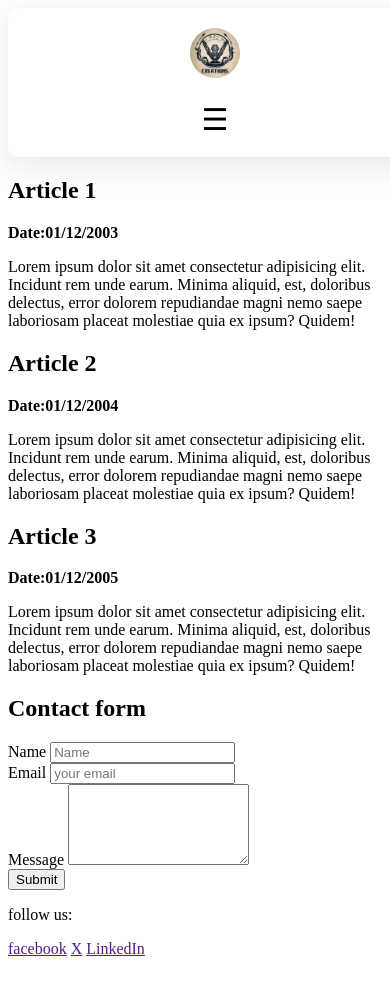
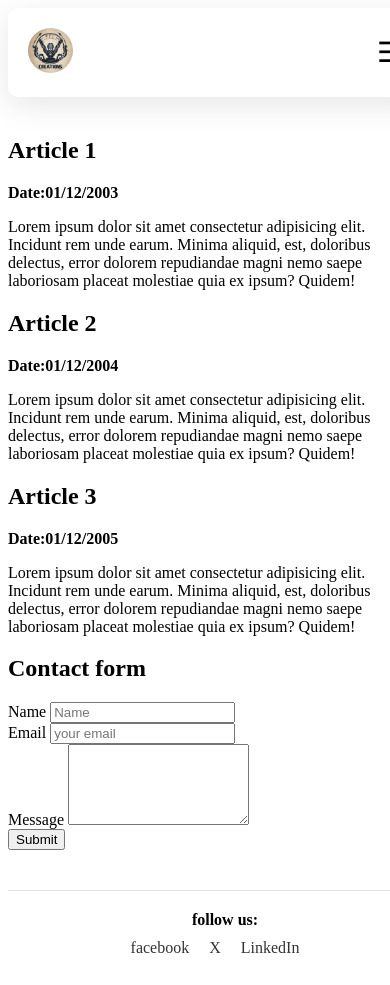
Before and after one commit to lamarana20/html-css-responsive-header-burger, a plain HTML site: page index.html in a window 390 px wide. Shown: the top 985 px of the page. Drawn offline with Linux system fonts and the light colour scheme.

Commit message:
update layout

```diff
--- a/index.html
+++ b/index.html
@@ -28,7 +28,7 @@
             <a href="">Register</a>
         </nav>
     </header>
-    <main>
+    <main class="main-content">
         <section>
             <article>
                 <h2>
@@ -39,7 +39,9 @@
                 </time>
                 <p>
 
-                    Lorem ipsum dolor sit amet consectetur adipisicing elit. Incidunt rem unde earum. Minima aliquid, est, doloribus delectus, error dolorem repudiandae magni nemo saepe laboriosam placeat molestiae quia ex ipsum? Quidem!
+                    Lorem ipsum dolor sit amet consectetur adipisicing elit. Incidunt rem unde earum. Minima aliquid,
+                    est, doloribus delectus, error dolorem repudiandae magni nemo saepe laboriosam placeat molestiae
+                    quia ex ipsum? Quidem!
 
                 </p>
             </article>
@@ -51,7 +53,9 @@
                     <strong>Date:01/12/2004</strong>
                 </time>
                 <p>
-                    Lorem ipsum dolor sit amet consectetur adipisicing elit. Incidunt rem unde earum. Minima aliquid, est, doloribus delectus, error dolorem repudiandae magni nemo saepe laboriosam placeat molestiae quia ex ipsum? Quidem!
+                    Lorem ipsum dolor sit amet consectetur adipisicing elit. Incidunt rem unde earum. Minima aliquid,
+                    est, doloribus delectus, error dolorem repudiandae magni nemo saepe laboriosam placeat molestiae
+                    quia ex ipsum? Quidem!
                 </p>
 
             </article>
@@ -63,7 +67,9 @@
                     <strong>Date:01/12/2005</strong>
                 </time>
                 <p>
-                    Lorem ipsum dolor sit amet consectetur adipisicing elit. Incidunt rem unde earum. Minima aliquid, est, doloribus delectus, error dolorem repudiandae magni nemo saepe laboriosam placeat molestiae quia ex ipsum? Quidem!
+                    Lorem ipsum dolor sit amet consectetur adipisicing elit. Incidunt rem unde earum. Minima aliquid,
+                    est, doloribus delectus, error dolorem repudiandae magni nemo saepe laboriosam placeat molestiae
+                    quia ex ipsum? Quidem!
                 </p>
             </article>
         </section>
@@ -102,6 +108,8 @@
         <a href="">LinkedIn</a>
     </nav>
 </footer>
+
+
 </body>
 
 </html>
--- a/style.css
+++ b/style.css
@@ -1,3 +1,8 @@
+html {
+    margin: 0;
+
+}
+
 .header-links {
     display: flex;
     margin: 0;
@@ -68,24 +73,79 @@ h2 {
 
 }
 
+/* Main content */
+.main-content {
+    max-width: 1200px;
+    margin: 40px auto;
+
+}
+
+footer {
+    width: 100%;
+    background: white;
+    padding: 20px 30px;
+    display: flex;
+    align-items: center;
+    justify-content: space-between;
+    border-top: 1px solid #e5e5e5;
+    margin-top: 40px;
+}
+
+footer p {
+    margin: 0;
+    font-weight: 600;
+    font-size: 16px;
+}
+
+footer nav {
+    display: flex;
+    gap: 20px;
+    margin-right: 20px ;
+}
+
+footer nav a {
+    text-decoration: none;
+    font-size: 16px;
+    color: #333;
+    transition: color 0.3s ease;
+}
+
+footer nav a:hover {
+    color: #3b82f6;
+}
+
+
 @media (max-width:768px) {
     .header-links {
-
-        flex-direction: column;
+        display: flex;
+        flex-direction: row;
         gap: 20px;
+        align-items: center;
+        justify-content: space-between;
         width: 100%;
     }
 
     .header-links nav {
-         display: none;
+        display: none;
         flex-direction: column;
         text-align: center;
         gap: 15px;
+        align-items: center;
 
+    }
+
+    .logo img {
+
+        width: 45px;
+        height: 45px;
+        border-radius: 50%;
+
+        object-fit: cover;
     }
 
     .burger {
         display: block;
+        font-size: 28px;
     }
 
     .menu-toggle:checked+.burger+nav {
@@ -93,3 +153,14 @@ h2 {
     }
 
 }
+@media (max-width: 600px) {
+    footer {
+        flex-direction: column;
+        text-align: center;
+        gap: 10px;
+    }
+
+    footer nav {
+        justify-content: center;
+    }
+}
```
Lines whose indentation alone changed are shown as unchanged.
